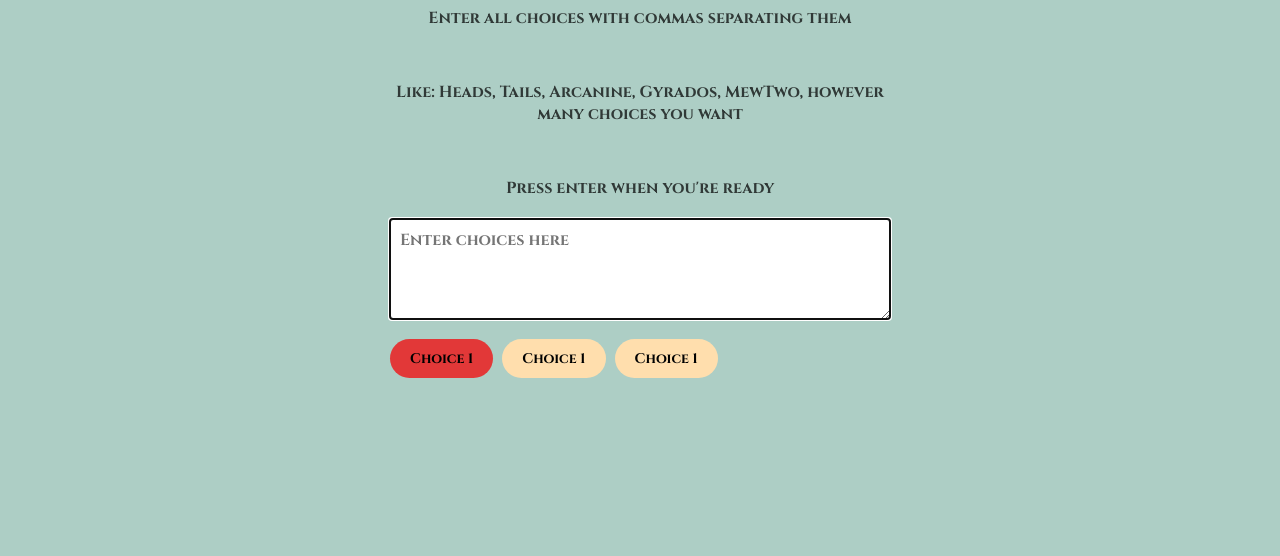
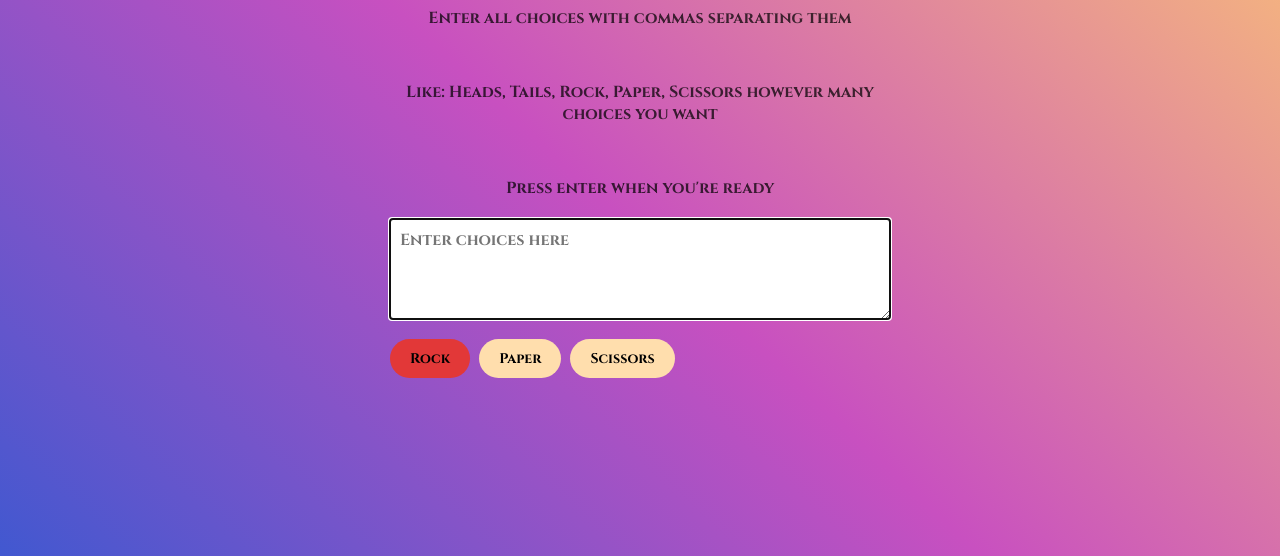
Before and after one commit to LRSORRENTI/RANDOM-CHOICE, a plain HTML site: page index.html in a window 1280 px wide. Shown: the part 244-800 px from the top of the page. Drawn offline with Linux system fonts and the light colour scheme.

Commit message:
altered html and css, changed default html tag values for inputs, and changed background to gradient

```diff
--- a/index.html
+++ b/index.html
@@ -9,22 +9,21 @@
   </head>
   <body>
     <div class="container">
-      <h1>Random Choice</h1>
+      <h1 class="animate-character">Random Choice</h1>
     </div>
     <div class="container">
       <p>Enter all choices with commas separating them</p>
       <br />
       <p>
-        Like: Heads, Tails, Arcanine, Gyrados, MewTwo, however many choices you
-        want
+        Like: Heads, Tails, Rock, Paper, Scissors however many choices you want
       </p>
       <br />
       <p>Press enter when you're ready</p>
       <textarea placeholder="Enter choices here" id="textarea"></textarea>
       <div id="tags">
-        <span class="tag highlight">Choice 1</span>
-        <span class="tag">Choice 1</span>
-        <span class="tag">Choice 1</span>
+        <span class="tag highlight">Rock</span>
+        <span class="tag">Paper</span>
+        <span class="tag">Scissors</span>
       </div>
     </div>
     <script src="/script.js"></script>
--- a/style.css
+++ b/style.css
@@ -8,7 +8,15 @@
 }
 
 body {
-  background-color: #a5c9bfe7;
+  /* background-color: #a5c9bfe7; */
+  background-color: #4158d0;
+  background-image: linear-gradient(
+    43deg,
+    #4158d0 0%,
+    #c850c0 46%,
+    #ffcc70 100%
+  );
+
   font-family: Cinzel-Bold, sans-serif;
   display: flex;
   flex-direction: column;
```
